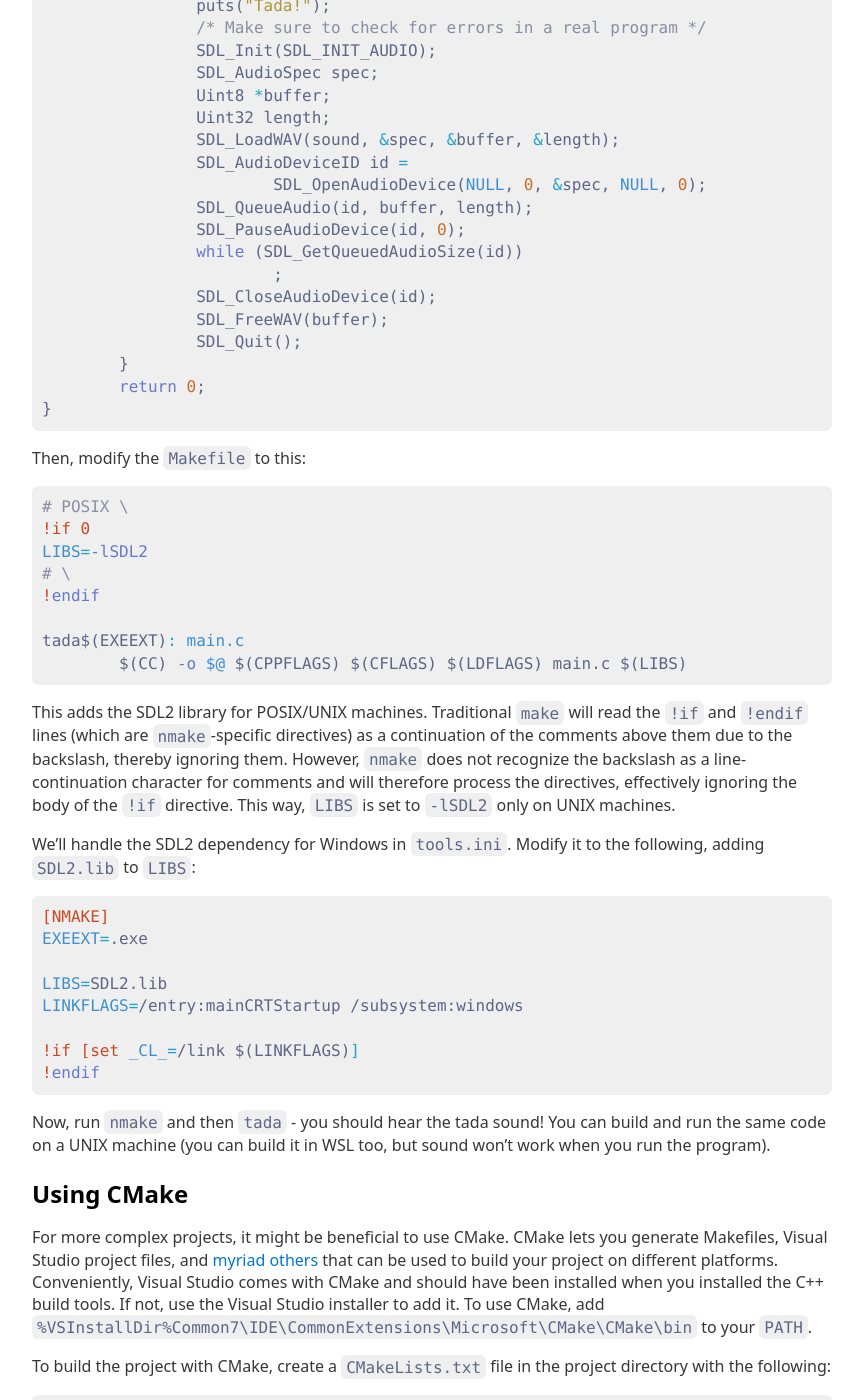
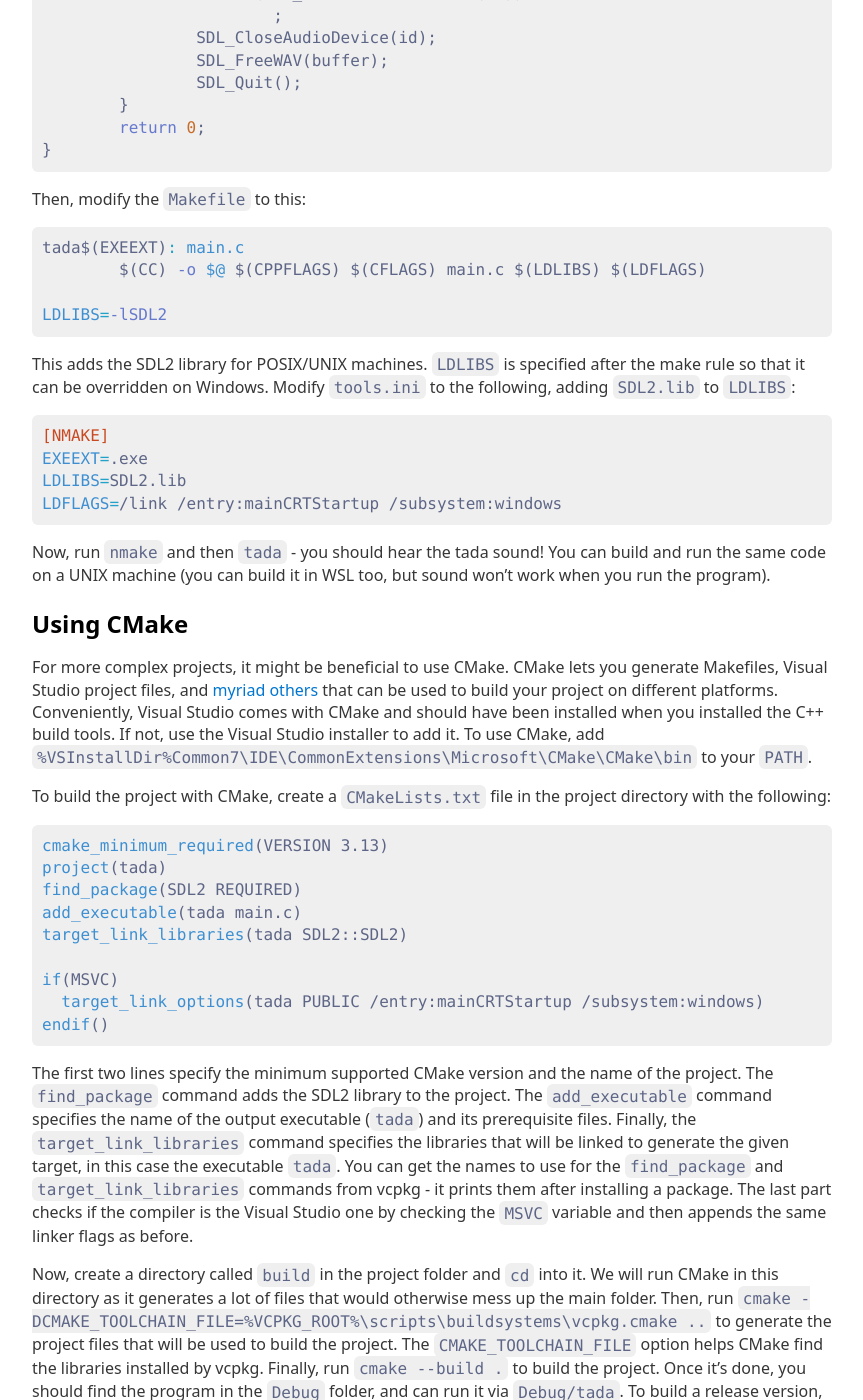
Before and after one commit to mohd-akram/blog, a Jekyll site: the page built from _posts/2020-02-14-a-guide-to-compiling-programs-on-windows.md, in a window 1280 px wide and 1400 px high, scrolled down 8773 px. Shown: the whole window, without its empty margins (208-1071 px from the left). Built offline with Jekyll 4.4.1, drawn with Linux system fonts in a browser that asks for light colours; our own code applies the rules of GitHub Pages for plain Markdown files; comment, search, counter and statistics services are not loaded; some of the changed text lies outside the part shown.

Commit message:
Update post

````diff
--- a/_posts/2020-02-14-a-guide-to-compiling-programs-on-windows.md
+++ b/_posts/2020-02-14-a-guide-to-compiling-programs-on-windows.md
@@ -309,11 +309,6 @@
 this. If all goes well, you'll be experiencing the full fruits of Unicode
 without any extra effort!
 
-Note: If you use [CMake](https://cmake.org/), you'll need a version > 3.16.4
-when [using this setting](https://gitlab.kitware.com/cmake/cmake/issues/20320).
-The vcpkg section below will require CMake (Visual Studio includes CMake, but
-the version may be outdated - make sure the new version is added to your path).
-
 Using a Makefile
 ----------------
 
@@ -386,25 +381,16 @@
 ```makefile
 [NMAKE]
 EXEEXT=.exe
-
-LIBS=winmm.lib
-LINKFLAGS=/entry:mainCRTStartup /subsystem:windows
-
-!if [set _CL_=/link $(LINKFLAGS)]
-!endif
+LDLIBS=winmm.lib
+LDFLAGS=/link /entry:mainCRTStartup /subsystem:windows
 ```
 
 And the main Makefile:
 
 ```makefile
 tada$(EXEEXT): main.c
-	$(CC) -o $@ $(CPPFLAGS) $(CFLAGS) $(LDFLAGS) main.c $(LIBS)
+	$(CC) -o $@ $(CPPFLAGS) $(CFLAGS) main.c $(LDLIBS) $(LDFLAGS)
 ```
-
-The `_CL_` environment variable allows appending options to the compiler, `cl`.
-Using the `!if` directive and the `set` command, this can be done in
-`tools.ini` for Windows-specific options. To prepend options, the `CL`
-environment variable can be used.
 
 `$@` in the rule refers to the output, in this case `tada$(EXEEXT)`.
 
@@ -429,7 +415,7 @@
 directory is a good choice):
 
 ```shell
-git clone https://github.com/Microsoft/vcpkg.git
+git clone https://github.com/microsoft/vcpkg.git
 cd vcpkg
 bootstrap-vcpkg
 ```
@@ -505,36 +491,21 @@
 Then, modify the `Makefile` to this:
 
 ```makefile
-# POSIX \
-!if 0
-LIBS=-lSDL2
-# \
-!endif
+tada$(EXEEXT): main.c
+	$(CC) -o $@ $(CPPFLAGS) $(CFLAGS) main.c $(LDLIBS) $(LDFLAGS)
 
-tada$(EXEEXT): main.c
-	$(CC) -o $@ $(CPPFLAGS) $(CFLAGS) $(LDFLAGS) main.c $(LIBS)
+LDLIBS=-lSDL2
 ```
 
-This adds the SDL2 library for POSIX/UNIX machines. Traditional `make` will
-read the `!if` and `!endif` lines (which are `nmake`-specific directives) as a
-continuation of the comments above them due to the backslash, thereby ignoring
-them. However, `nmake` does not recognize the backslash as a line-continuation
-character for comments and will therefore process the directives, effectively
-ignoring the body of the `!if` directive. This way, `LIBS` is set to `-lSDL2`
-only on UNIX machines.
-
-We'll handle the SDL2 dependency for Windows in `tools.ini`. Modify it to the
-following, adding `SDL2.lib` to `LIBS`:
+This adds the SDL2 library for POSIX/UNIX machines. `LDLIBS` is specified after
+the make rule so that it can be overridden on Windows. Modify `tools.ini` to
+the following, adding `SDL2.lib` to `LDLIBS`:
 
 ```makefile
 [NMAKE]
 EXEEXT=.exe
-
-LIBS=SDL2.lib
-LINKFLAGS=/entry:mainCRTStartup /subsystem:windows
-
-!if [set _CL_=/link $(LINKFLAGS)]
-!endif
+LDLIBS=SDL2.lib
+LDFLAGS=/link /entry:mainCRTStartup /subsystem:windows
 ```
 
 Now, run `nmake` and then `tada` - you should hear the tada sound! You can
````
